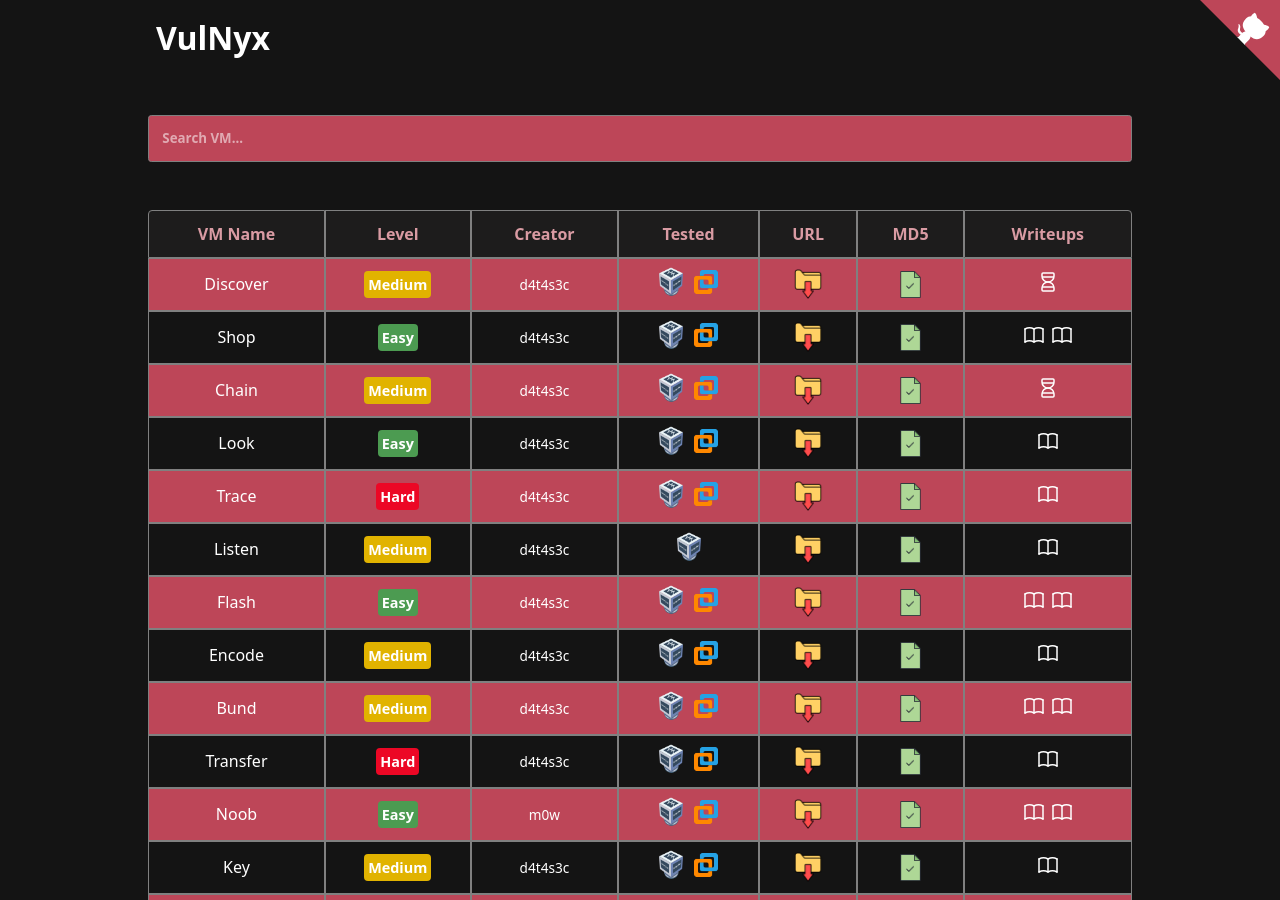
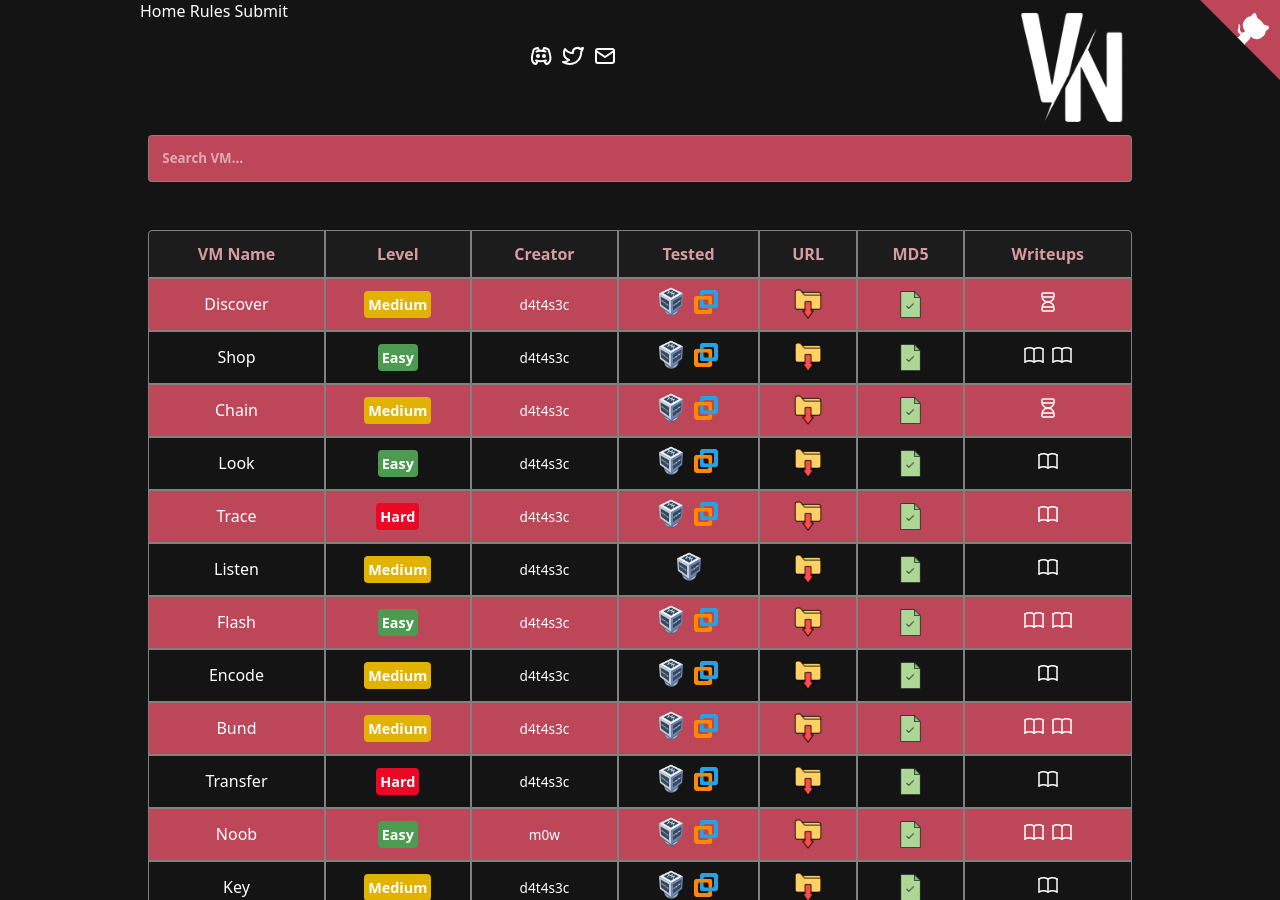
Before and after one commit to VulNyx/vulnyx, a Jekyll site: the page built from index.md, in a window 1280 px wide and 900 px high. Built offline with Jekyll 4.4.1, drawn with Linux system fonts in a browser that asks for light colours.

Commit message:
fix: add navbar and media to header

```diff
--- a/_includes/page_title.html
+++ b/_includes/page_title.html
@@ -1,11 +1,50 @@
 <header>
-  <h1 id="title">
-    {% if page.url != '/' %}
-      <a href="/">..</a> /
-    {% endif %}
-    {{ include.title }}
+  <article class="logo-wrapper">
+    <img class="logo" alt="VulNyx website logo" src="/assets/logo.png">
+  </article>
+  <nav class="navbar">
+    <a href="/">Home</a>
+    <a href="/rules">Rules</a>
+    <a href="/submit">Submit</a>
+  </nav>
+  <article class="project-info">
     <div class="github-buttons">
       <a class="github-button" href="https://github.com/VulNyx/vulnyx.github.io" data-icon="octicon-star" data-show-count="true" aria-label="Star VulNyx/VulNyx.github.io on GitHub">Star</a>
     </div>
-  </h1>
+    <div class="media-links">
+      <a title="Discord" href="https://discord.gg/qdm3bN3Emb" target="_blank">
+        <svg xmlns="http://www.w3.org/2000/svg" class="icon icon-tabler icon-tabler-brand-discord" width="24"
+          height="24" viewBox="0 0 24 24" stroke-width="2" stroke="#ffffff" fill="none" stroke-linecap="round"
+          stroke-linejoin="round">
+          <path stroke="none" d="M0 0h24v24H0z" fill="none" />
+          <circle cx="9" cy="12" r="1" />
+          <circle cx="15" cy="12" r="1" />
+          <path d="M7.5 7.5c3.5 -1 5.5 -1 9 0" />
+          <path d="M7 16.5c3.5 1 6.5 1 10 0" />
+          <path
+            d="M15.5 17c0 1 1.5 3 2 3c1.5 0 2.833 -1.667 3.5 -3c.667 -1.667 .5 -5.833 -1.5 -11.5c-1.457 -1.015 -3 -1.34 -4.5 -1.5l-1 2.5" />
+          <path
+            d="M8.5 17c0 1 -1.356 3 -1.832 3c-1.429 0 -2.698 -1.667 -3.333 -3c-.635 -1.667 -.476 -5.833 1.428 -11.5c1.388 -1.015 2.782 -1.34 4.237 -1.5l1 2.5" />
+        </svg>
+      </a>
+      <a title="Twitter" href="https://twitter.com/VulNyxOfficial" target="_blank">
+        <svg xmlns="http://www.w3.org/2000/svg" class="icon icon-tabler icon-tabler-brand-twitter" width="24"
+          height="24" viewBox="0 0 24 24" stroke-width="2" stroke="#ffffff" fill="none" stroke-linecap="round"
+          stroke-linejoin="round">
+          <path stroke="none" d="M0 0h24v24H0z" fill="none" />
+          <path
+            d="M22 4.01c-1 .49 -1.98 .689 -3 .99c-1.121 -1.265 -2.783 -1.335 -4.38 -.737s-2.643 2.06 -2.62 3.737v1c-3.245 .083 -6.135 -1.395 -8 -4c0 0 -4.182 7.433 4 11c-1.872 1.247 -3.739 2.088 -6 2c3.308 1.803 6.913 2.423 10.034 1.517c3.58 -1.04 6.522 -3.723 7.651 -7.742a13.84 13.84 0 0 0 .497 -3.753c-.002 -.249 1.51 -2.772 1.818 -4.013z" />
+        </svg>
+      </a>
+      <a title="Mail" href="mailto:vulnyx@protonmail.com" target="_blank">
+        <svg xmlns="http://www.w3.org/2000/svg" class="icon icon-tabler icon-tabler-mail" width="24" height="24"
+          viewBox="0 0 24 24" stroke-width="2" stroke="#ffffff" fill="none" stroke-linecap="round"
+          stroke-linejoin="round">
+          <path stroke="none" d="M0 0h24v24H0z" fill="none" />
+          <rect x="3" y="5" width="18" height="14" rx="2" />
+          <polyline points="3 7 12 13 21 7" />
+        </svg>
+      </a>
+    </div>
+  </article>
 </header>
```
